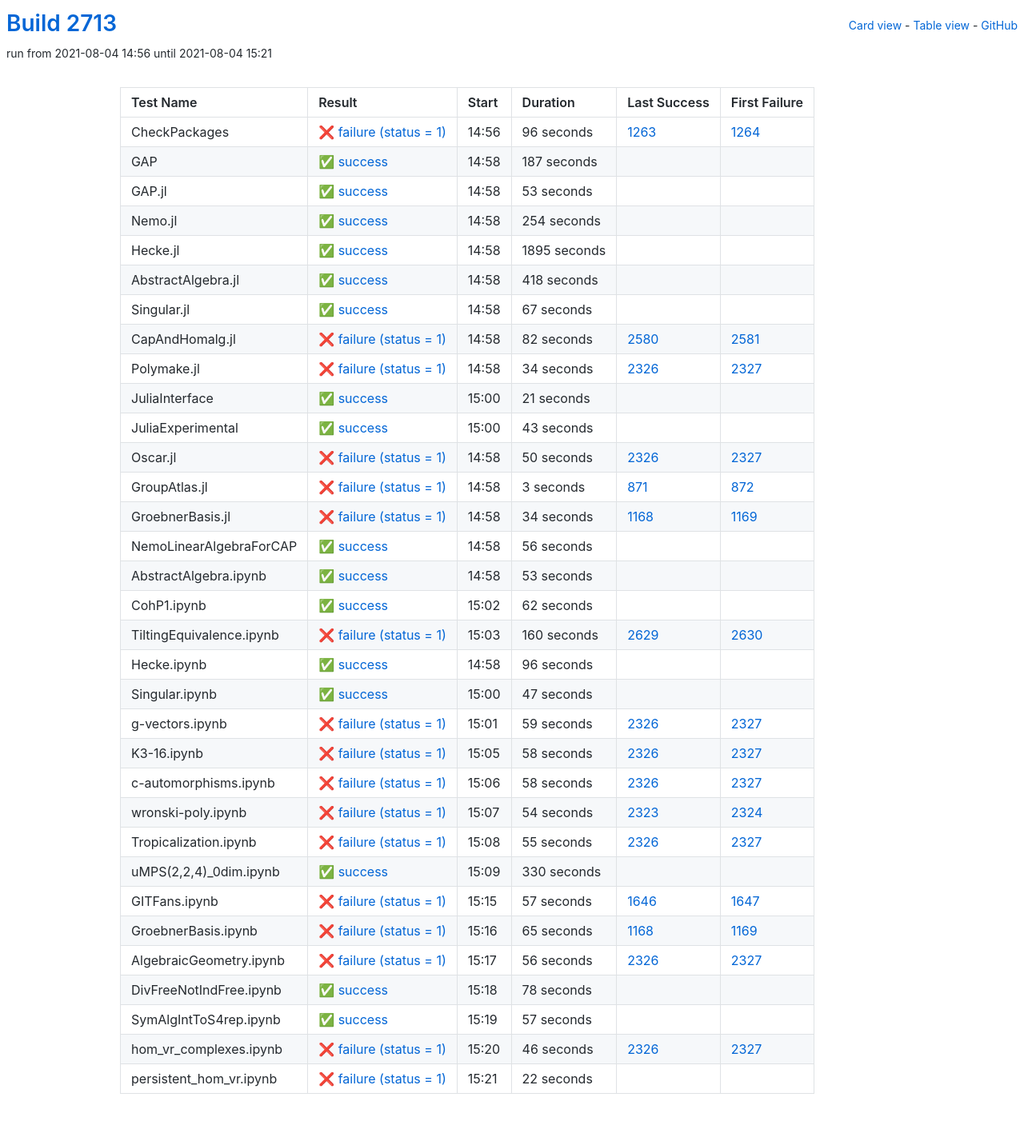
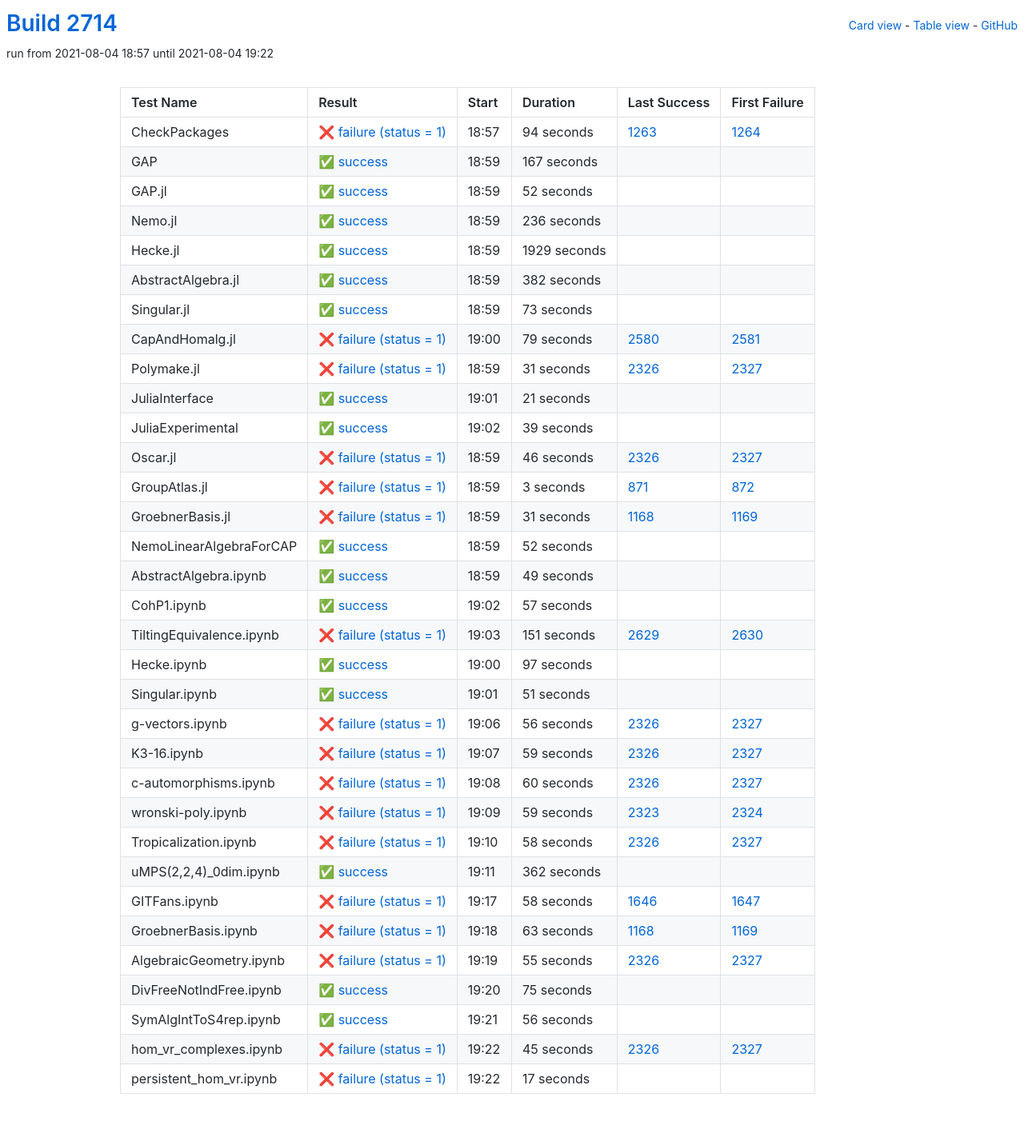
Before and after one commit to oscar-system/oscar-ci-status-stable, a Jekyll site: the page built from table.html, in a window 1280 px wide. Shown: the whole page at 80% size. Built offline with Jekyll 4.4.1, drawn with Linux system fonts in a browser that asks for light colours.

Commit message:
Build #2714

```diff
--- a/_data/ci.yml
+++ b/_data/ci.yml
@@ -1,6 +1,6 @@
 ---
-build: 2713
-build_url: https://oscarci.mathematik.uni-kl.de/job/oscar-stable/2713/
+build: 2714
+build_url: https://oscarci.mathematik.uni-kl.de/job/oscar-stable/2714/
 job: oscar-stable
 organization: oscar-system
 repo: oscar-ci-status-stable
@@ -8,116 +8,116 @@ repourl: https://github.com/oscar-system/oscar-ci-status-stable
 tests:
 - name: CheckPackages
   id: checkpackages
-  log: https://oscarci.mathematik.uni-kl.de/job/oscar-stable/2713/artifact/logs/build-2713/CheckPackages.log
-  start: 2021-08-04 14:56
+  log: https://oscarci.mathematik.uni-kl.de/job/oscar-stable/2714/artifact/logs/build-2714/CheckPackages.log
+  start: 2021-08-04 18:57
   success: false
   exitcode: 1
   status: failure
-  duration: 96
+  duration: 94
   last_success: 1263
   last_success_url: https://oscarci.mathematik.uni-kl.de/job/oscar-stable/1263/
   first_failure: 1264
   first_failure_url: https://oscarci.mathematik.uni-kl.de/job/oscar-stable/1264/
 - name: GAP
   id: gap
-  log: https://oscarci.mathematik.uni-kl.de/job/oscar-stable/2713/artifact/logs/build-2713/GAP.log
-  start: 2021-08-04 14:58
+  log: https://oscarci.mathematik.uni-kl.de/job/oscar-stable/2714/artifact/logs/build-2714/GAP.log
+  start: 2021-08-04 18:59
   success: true
   exitcode: 0
   status: success
-  duration: 187
+  duration: 167
   last_success: false
   last_success_url:
   first_failure: false
   first_failure_url:
 - name: GAP.jl
   id: gap-jl
-  log: https://oscarci.mathematik.uni-kl.de/job/oscar-stable/2713/artifact/logs/build-2713/GAP.jl.log
-  start: 2021-08-04 14:58
+  log: https://oscarci.mathematik.uni-kl.de/job/oscar-stable/2714/artifact/logs/build-2714/GAP.jl.log
+  start: 2021-08-04 18:59
   success: true
   exitcode: 0
   status: success
-  duration: 53
+  duration: 52
   last_success: false
   last_success_url:
   first_failure: false
   first_failure_url:
 - name: Nemo.jl
   id: nemo-jl
-  log: https://oscarci.mathematik.uni-kl.de/job/oscar-stable/2713/artifact/logs/build-2713/Nemo.jl.log
-  start: 2021-08-04 14:58
+  log: https://oscarci.mathematik.uni-kl.de/job/oscar-stable/2714/artifact/logs/build-2714/Nemo.jl.log
+  start: 2021-08-04 18:59
   success: true
   exitcode: 0
   status: success
-  duration: 254
+  duration: 236
   last_success: false
   last_success_url:
   first_failure: false
   first_failure_url:
 - name: Hecke.jl
   id: hecke-jl
-  log: https://oscarci.mathematik.uni-kl.de/job/oscar-stable/2713/artifact/logs/build-2713/Hecke.jl.log
-  start: 2021-08-04 14:58
+  log: https://oscarci.mathematik.uni-kl.de/job/oscar-stable/2714/artifact/logs/build-2714/Hecke.jl.log
+  start: 2021-08-04 18:59
   success: true
   exitcode: 0
   status: success
-  duration: 1895
+  duration: 1929
   last_success: false
   last_success_url:
   first_failure: false
   first_failure_url:
 - name: AbstractAlgebra.jl
   id: abstractalgebra-jl
-  log: https://oscarci.mathematik.uni-kl.de/job/oscar-stable/2713/artifact/logs/build-2713/AbstractAlgebra.jl.log
-  start: 2021-08-04 14:58
+  log: https://oscarci.mathematik.uni-kl.de/job/oscar-stable/2714/artifact/logs/build-2714/AbstractAlgebra.jl.log
+  start: 2021-08-04 18:59
   success: true
   exitcode: 0
   status: success
-  duration: 418
+  duration: 382
   last_success: false
   last_success_url:
   first_failure: false
   first_failure_url:
 - name: Singular.jl
   id: singular-jl
-  log: https://oscarci.mathematik.uni-kl.de/job/oscar-stable/2713/artifact/logs/build-2713/Singular.jl.log
-  start: 2021-08-04 14:58
+  log: https://oscarci.mathematik.uni-kl.de/job/oscar-stable/2714/artifact/logs/build-2714/Singular.jl.log
+  start: 2021-08-04 18:59
   success: true
   exitcode: 0
   status: success
-  duration: 67
+  duration: 73
   last_success: false
   last_success_url:
   first_failure: false
   first_failure_url:
 - name: CapAndHomalg.jl
   id: capandhomalg-jl
-  log: https://oscarci.mathematik.uni-kl.de/job/oscar-stable/2713/artifact/logs/build-2713/CapAndHomalg.jl.log
-  start: 2021-08-04 14:58
+  log: https://oscarci.mathematik.uni-kl.de/job/oscar-stable/2714/artifact/logs/build-2714/CapAndHomalg.jl.log
+  start: 2021-08-04 19:00
   success: false
   exitcode: 1
   status: failure
-  duration: 82
+  duration: 79
   last_success: 2580
   last_success_url: https://oscarci.mathematik.uni-kl.de/job/oscar-stable/2580/
   first_failure: 2581
   first_failure_url: https://oscarci.mathematik.uni-kl.de/job/oscar-stable/2581/
 - name: Polymake.jl
   id: polymake-jl
-  log: https://oscarci.mathematik.uni-kl.de/job/oscar-stable/2713/artifact/logs/build-2713/Polymake.jl.log
-  start: 2021-08-04 14:58
+  log: https://oscarci.mathematik.uni-kl.de/job/oscar-stable/2714/artifact/logs/build-2714/Polymake.jl.log
+  start: 2021-08-04 18:59
   success: false
   exitcode: 1
   status: failure
-  duration: 34
+  duration: 31
   last_success: 2326
   last_success_url: https://oscarci.mathematik.uni-kl.de/job/oscar-stable/2326/
   first_failure: 2327
   first_failure_url: https://oscarci.mathematik.uni-kl.de/job/oscar-stable/2327/
 - name: JuliaInterface
   id: juliainterface
-  log: https://oscarci.mathematik.uni-kl.de/job/oscar-stable/2713/artifact/logs/build-2713/JuliaInterface.log
-  start: 2021-08-04 15:00
+  log: https://oscarci.mathematik.uni-kl.de/job/oscar-stable/2714/artifact/logs/build-2714/JuliaInterface.log
+  start: 2021-08-04 19:01
   success: true
   exitcode: 0
   status: success
@@ -128,32 +128,32 @@ tests:
   first_failure_url:
 - name: JuliaExperimental
   id: juliaexperimental
-  log: https://oscarci.mathematik.uni-kl.de/job/oscar-stable/2713/artifact/logs/build-2713/JuliaExperimental.log
-  start: 2021-08-04 15:00
+  log: https://oscarci.mathematik.uni-kl.de/job/oscar-stable/2714/artifact/logs/build-2714/JuliaExperimental.log
+  start: 2021-08-04 19:02
   success: true
   exitcode: 0
   status: success
-  duration: 43
+  duration: 39
   last_success: false
   last_success_url:
   first_failure: false
   first_failure_url:
 - name: Oscar.jl
   id: oscar-jl
-  log: https://oscarci.mathematik.uni-kl.de/job/oscar-stable/2713/artifact/logs/build-2713/Oscar.jl.log
-  start: 2021-08-04 14:58
+  log: https://oscarci.mathematik.uni-kl.de/job/oscar-stable/2714/artifact/logs/build-2714/Oscar.jl.log
+  start: 2021-08-04 18:59
   success: false
   exitcode: 1
   status: failure
-  duration: 50
+  duration: 46
   last_success: 2326
   last_success_url: https://oscarci.mathematik.uni-kl.de/job/oscar-stable/2326/
   first_failure: 2327
   first_failure_url: https://oscarci.mathematik.uni-kl.de/job/oscar-stable/2327/
 - name: GroupAtlas.jl
   id: groupatlas-jl
-  log: https://oscarci.mathematik.uni-kl.de/job/oscar-stable/2713/artifact/logs/build-2713/GroupAtlas.jl.log
-  start: 2021-08-04 14:58
+  log: https://oscarci.mathematik.uni-kl.de/job/oscar-stable/2714/artifact/logs/build-2714/GroupAtlas.jl.log
+  start: 2021-08-04 18:59
   success: false
   exitcode: 1
   status: failure
@@ -164,20 +164,212 @@ tests:
   first_failure_url: https://oscarci.mathematik.uni-kl.de/job/oscar-stable/872/
 - name: GroebnerBasis.jl
   id: groebnerbasis-jl
-  log: https://oscarci.mathematik.uni-kl.de/job/oscar-stable/2713/artifact/logs/build-2713/GroebnerBasis.jl.log
-  start: 2021-08-04 14:58
+  log: https://oscarci.mathematik.uni-kl.de/job/oscar-stable/2714/artifact/logs/build-2714/GroebnerBasis.jl.log
+  start: 2021-08-04 18:59
   success: false
   exitcode: 1
   status: failure
-  duration: 34
+  duration: 31
   last_success: 1168
   last_success_url: https://oscarci.mathematik.uni-kl.de/job/oscar-stable/1168/
   first_failure: 1169
   first_failure_url: https://oscarci.mathematik.uni-kl.de/job/oscar-stable/1169/
 - name: NemoLinearAlgebraForCAP
   id: nemolinearalgebraforcap
-  log: https://oscarci.mathematik.uni-kl.de/job/oscar-stable/2713/artifact/logs/build-2713/NemoLinearAlgebraForCAP.log
-  start: 2021-08-04 14:58
+  log: https://oscarci.mathematik.uni-kl.de/job/oscar-stable/2714/artifact/logs/build-2714/NemoLinearAlgebraForCAP.log
+  start: 2021-08-04 18:59
+  success: true
+  exitcode: 0
+  status: success
+  duration: 52
+  last_success: false
+  last_success_url:
+  first_failure: false
+  first_failure_url:
+- name: AbstractAlgebra.ipynb
+  id: abstractalgebra-ipynb
+  log: https://oscarci.mathematik.uni-kl.de/job/oscar-stable/2714/artifact/logs/build-2714/AbstractAlgebra.ipynb.log
+  start: 2021-08-04 18:59
+  success: true
+  exitcode: 0
+  status: success
+  duration: 49
+  last_success: false
+  last_success_url:
+  first_failure: false
+  first_failure_url:
+- name: CohP1.ipynb
+  id: cohp1-ipynb
+  log: https://oscarci.mathematik.uni-kl.de/job/oscar-stable/2714/artifact/logs/build-2714/CohP1.ipynb.log
+  start: 2021-08-04 19:02
+  success: true
+  exitcode: 0
+  status: success
+  duration: 57
+  last_success: false
+  last_success_url:
+  first_failure: false
+  first_failure_url:
+- name: TiltingEquivalence.ipynb
+  id: tiltingequivalence-ipynb
+  log: https://oscarci.mathematik.uni-kl.de/job/oscar-stable/2714/artifact/logs/build-2714/TiltingEquivalence.ipynb.log
+  start: 2021-08-04 19:03
+  success: false
+  exitcode: 1
+  status: failure
+  duration: 151
+  last_success: 2629
+  last_success_url: https://oscarci.mathematik.uni-kl.de/job/oscar-stable/2629/
+  first_failure: 2630
+  first_failure_url: https://oscarci.mathematik.uni-kl.de/job/oscar-stable/2630/
+- name: Hecke.ipynb
+  id: hecke-ipynb
+  log: https://oscarci.mathematik.uni-kl.de/job/oscar-stable/2714/artifact/logs/build-2714/Hecke.ipynb.log
+  start: 2021-08-04 19:00
+  success: true
+  exitcode: 0
+  status: success
+  duration: 97
+  last_success: false
+  last_success_url:
+  first_failure: false
+  first_failure_url:
+- name: Singular.ipynb
+  id: singular-ipynb
+  log: https://oscarci.mathematik.uni-kl.de/job/oscar-stable/2714/artifact/logs/build-2714/Singular.ipynb.log
+  start: 2021-08-04 19:01
+  success: true
+  exitcode: 0
+  status: success
+  duration: 51
+  last_success: false
+  last_success_url:
+  first_failure: false
+  first_failure_url:
+- name: g-vectors.ipynb
+  id: g-vectors-ipynb
+  log: https://oscarci.mathematik.uni-kl.de/job/oscar-stable/2714/artifact/logs/build-2714/g-vectors.ipynb.log
+  start: 2021-08-04 19:06
+  success: false
+  exitcode: 1
+  status: failure
+  duration: 56
+  last_success: 2326
+  last_success_url: https://oscarci.mathematik.uni-kl.de/job/oscar-stable/2326/
+  first_failure: 2327
+  first_failure_url: https://oscarci.mathematik.uni-kl.de/job/oscar-stable/2327/
+- name: K3-16.ipynb
+  id: k3-16-ipynb
+  log: https://oscarci.mathematik.uni-kl.de/job/oscar-stable/2714/artifact/logs/build-2714/K3-16.ipynb.log
+  start: 2021-08-04 19:07
+  success: false
+  exitcode: 1
+  status: failure
+  duration: 59
+  last_success: 2326
+  last_success_url: https://oscarci.mathematik.uni-kl.de/job/oscar-stable/2326/
+  first_failure: 2327
+  first_failure_url: https://oscarci.mathematik.uni-kl.de/job/oscar-stable/2327/
+- name: c-automorphisms.ipynb
+  id: c-automorphisms-ipynb
+  log: https://oscarci.mathematik.uni-kl.de/job/oscar-stable/2714/artifact/logs/build-2714/c-automorphisms.ipynb.log
+  start: 2021-08-04 19:08
+  success: false
+  exitcode: 1
+  status: failure
+  duration: 60
+  last_success: 2326
+  last_success_url: https://oscarci.mathematik.uni-kl.de/job/oscar-stable/2326/
+  first_failure: 2327
+  first_failure_url: https://oscarci.mathematik.uni-kl.de/job/oscar-stable/2327/
+- name: wronski-poly.ipynb
+  id: wronski-poly-ipynb
+  log: https://oscarci.mathematik.uni-kl.de/job/oscar-stable/2714/artifact/logs/build-2714/wronski-poly.ipynb.log
+  start: 2021-08-04 19:09
+  success: false
+  exitcode: 1
+  status: failure
+  duration: 59
+  last_success: 2323
+  last_success_url: https://oscarci.mathematik.uni-kl.de/job/oscar-stable/2323/
+  first_failure: 2324
+  first_failure_url: https://oscarci.mathematik.uni-kl.de/job/oscar-stable/2324/
+- name: Tropicalization.ipynb
+  id: tropicalization-ipynb
+  log: https://oscarci.mathematik.uni-kl.de/job/oscar-stable/2714/artifact/logs/build-2714/Tropicalization.ipynb.log
+  start: 2021-08-04 19:10
+  success: false
+  exitcode: 1
+  status: failure
+  duration: 58
+  last_success: 2326
+  last_success_url: https://oscarci.mathematik.uni-kl.de/job/oscar-stable/2326/
+  first_failure: 2327
+  first_failure_url: https://oscarci.mathematik.uni-kl.de/job/oscar-stable/2327/
+- name: uMPS(2,2,4)_0dim.ipynb
+  id: umps-2-2-4-0dim-ipynb
+  log: https://oscarci.mathematik.uni-kl.de/job/oscar-stable/2714/artifact/logs/build-2714/uMPS-2-2-4-_0dim.ipynb.log
+  start: 2021-08-04 19:11
+  success: true
+  exitcode: 0
+  status: success
+  duration: 362
+  last_success: false
+  last_success_url:
+  first_failure: false
+  first_failure_url:
+- name: GITFans.ipynb
+  id: gitfans-ipynb
+  log: https://oscarci.mathematik.uni-kl.de/job/oscar-stable/2714/artifact/logs/build-2714/GITFans.ipynb.log
+  start: 2021-08-04 19:17
+  success: false
+  exitcode: 1
+  status: failure
+  duration: 58
+  last_success: 1646
+  last_success_url: https://oscarci.mathematik.uni-kl.de/job/oscar-stable/1646/
+  first_failure: 1647
+  first_failure_url: https://oscarci.mathematik.uni-kl.de/job/oscar-stable/1647/
+- name: GroebnerBasis.ipynb
+  id: groebnerbasis-ipynb
+  log: https://oscarci.mathematik.uni-kl.de/job/oscar-stable/2714/artifact/logs/build-2714/GroebnerBasis.ipynb.log
+  start: 2021-08-04 19:18
+  success: false
+  exitcode: 1
+  status: failure
+  duration: 63
+  last_success: 1168
+  last_success_url: https://oscarci.mathematik.uni-kl.de/job/oscar-stable/1168/
+  first_failure: 1169
+  first_failure_url: https://oscarci.mathematik.uni-kl.de/job/oscar-stable/1169/
+- name: AlgebraicGeometry.ipynb
+  id: algebraicgeometry-ipynb
+  log: https://oscarci.mathematik.uni-kl.de/job/oscar-stable/2714/artifact/logs/build-2714/AlgebraicGeometry.ipynb.log
+  start: 2021-08-04 19:19
+  success: false
+  exitcode: 1
+  status: failure
+  duration: 55
+  last_success: 2326
+  last_success_url: https://oscarci.mathematik.uni-kl.de/job/oscar-stable/2326/
+  first_failure: 2327
+  first_failure_url: https://oscarci.mathematik.uni-kl.de/job/oscar-stable/2327/
+- name: DivFreeNotIndFree.ipynb
+  id: divfreenotindfree-ipynb
+  log: https://oscarci.mathematik.uni-kl.de/job/oscar-stable/2714/artifact/logs/build-2714/DivFreeNotIndFree.ipynb.log
+  start: 2021-08-04 19:20
+  success: true
+  exitcode: 0
+  status: success
+  duration: 75
+  last_success: false
+  last_success_url:
+  first_failure: false
+  first_failure_url:
+- name: SymAlgIntToS4rep.ipynb
+  id: symalginttos4rep-ipynb
+  log: https://oscarci.mathematik.uni-kl.de/job/oscar-stable/2714/artifact/logs/build-2714/SymAlgIntToS4rep.ipynb.log
+  start: 2021-08-04 19:21
   success: true
   exitcode: 0
   status: success
@@ -186,218 +378,26 @@ tests:
   last_success_url:
   first_failure: false
   first_failure_url:
-- name: AbstractAlgebra.ipynb
-  id: abstractalgebra-ipynb
-  log: https://oscarci.mathematik.uni-kl.de/job/oscar-stable/2713/artifact/logs/build-2713/AbstractAlgebra.ipynb.log
-  start: 2021-08-04 14:58
-  success: true
-  exitcode: 0
-  status: success
-  duration: 53
-  last_success: false
-  last_success_url:
-  first_failure: false
-  first_failure_url:
-- name: CohP1.ipynb
-  id: cohp1-ipynb
-  log: https://oscarci.mathematik.uni-kl.de/job/oscar-stable/2713/artifact/logs/build-2713/CohP1.ipynb.log
-  start: 2021-08-04 15:02
-  success: true
-  exitcode: 0
-  status: success
-  duration: 62
-  last_success: false
-  last_success_url:
-  first_failure: false
-  first_failure_url:
-- name: TiltingEquivalence.ipynb
-  id: tiltingequivalence-ipynb
-  log: https://oscarci.mathematik.uni-kl.de/job/oscar-stable/2713/artifact/logs/build-2713/TiltingEquivalence.ipynb.log
-  start: 2021-08-04 15:03
+- name: hom_vr_complexes.ipynb
+  id: hom-vr-complexes-ipynb
+  log: https://oscarci.mathematik.uni-kl.de/job/oscar-stable/2714/artifact/logs/build-2714/hom_vr_complexes.ipynb.log
+  start: 2021-08-04 19:22
   success: false
   exitcode: 1
   status: failure
-  duration: 160
-  last_success: 2629
-  last_success_url: https://oscarci.mathematik.uni-kl.de/job/oscar-stable/2629/
-  first_failure: 2630
-  first_failure_url: https://oscarci.mathematik.uni-kl.de/job/oscar-stable/2630/
-- name: Hecke.ipynb
-  id: hecke-ipynb
-  log: https://oscarci.mathematik.uni-kl.de/job/oscar-stable/2713/artifact/logs/build-2713/Hecke.ipynb.log
-  start: 2021-08-04 14:58
-  success: true
-  exitcode: 0
-  status: success
-  duration: 96
-  last_success: false
-  last_success_url:
-  first_failure: false
-  first_failure_url:
-- name: Singular.ipynb
-  id: singular-ipynb
-  log: https://oscarci.mathematik.uni-kl.de/job/oscar-stable/2713/artifact/logs/build-2713/Singular.ipynb.log
-  start: 2021-08-04 15:00
-  success: true
-  exitcode: 0
-  status: success
-  duration: 47
-  last_success: false
-  last_success_url:
-  first_failure: false
-  first_failure_url:
-- name: g-vectors.ipynb
-  id: g-vectors-ipynb
-  log: https://oscarci.mathematik.uni-kl.de/job/oscar-stable/2713/artifact/logs/build-2713/g-vectors.ipynb.log
-  start: 2021-08-04 15:01
-  success: false
-  exitcode: 1
-  status: failure
-  duration: 59
-  last_success: 2326
-  last_success_url: https://oscarci.mathematik.uni-kl.de/job/oscar-stable/2326/
-  first_failure: 2327
-  first_failure_url: https://oscarci.mathematik.uni-kl.de/job/oscar-stable/2327/
-- name: K3-16.ipynb
-  id: k3-16-ipynb
-  log: https://oscarci.mathematik.uni-kl.de/job/oscar-stable/2713/artifact/logs/build-2713/K3-16.ipynb.log
-  start: 2021-08-04 15:05
-  success: false
-  exitcode: 1
-  status: failure
-  duration: 58
-  last_success: 2326
-  last_success_url: https://oscarci.mathematik.uni-kl.de/job/oscar-stable/2326/
-  first_failure: 2327
-  first_failure_url: https://oscarci.mathematik.uni-kl.de/job/oscar-stable/2327/
-- name: c-automorphisms.ipynb
-  id: c-automorphisms-ipynb
-  log: https://oscarci.mathematik.uni-kl.de/job/oscar-stable/2713/artifact/logs/build-2713/c-automorphisms.ipynb.log
-  start: 2021-08-04 15:06
-  success: false
-  exitcode: 1
-  status: failure
-  duration: 58
-  last_success: 2326
-  last_success_url: https://oscarci.mathematik.uni-kl.de/job/oscar-stable/2326/
-  first_failure: 2327
-  first_failure_url: https://oscarci.mathematik.uni-kl.de/job/oscar-stable/2327/
-- name: wronski-poly.ipynb
-  id: wronski-poly-ipynb
-  log: https://oscarci.mathematik.uni-kl.de/job/oscar-stable/2713/artifact/logs/build-2713/wronski-poly.ipynb.log
-  start: 2021-08-04 15:07
-  success: false
-  exitcode: 1
-  status: failure
-  duration: 54
-  last_success: 2323
-  last_success_url: https://oscarci.mathematik.uni-kl.de/job/oscar-stable/2323/
-  first_failure: 2324
-  first_failure_url: https://oscarci.mathematik.uni-kl.de/job/oscar-stable/2324/
-- name: Tropicalization.ipynb
-  id: tropicalization-ipynb
-  log: https://oscarci.mathematik.uni-kl.de/job/oscar-stable/2713/artifact/logs/build-2713/Tropicalization.ipynb.log
-  start: 2021-08-04 15:08
-  success: false
-  exitcode: 1
-  status: failure
-  duration: 55
-  last_success: 2326
-  last_success_url: https://oscarci.mathematik.uni-kl.de/job/oscar-stable/2326/
-  first_failure: 2327
-  first_failure_url: https://oscarci.mathematik.uni-kl.de/job/oscar-stable/2327/
-- name: uMPS(2,2,4)_0dim.ipynb
-  id: umps-2-2-4-0dim-ipynb
-  log: https://oscarci.mathematik.uni-kl.de/job/oscar-stable/2713/artifact/logs/build-2713/uMPS-2-2-4-_0dim.ipynb.log
-  start: 2021-08-04 15:09
-  success: true
-  exitcode: 0
-  status: success
-  duration: 330
-  last_success: false
-  last_success_url:
-  first_failure: false
-  first_failure_url:
-- name: GITFans.ipynb
-  id: gitfans-ipynb
-  log: https://oscarci.mathematik.uni-kl.de/job/oscar-stable/2713/artifact/logs/build-2713/GITFans.ipynb.log
-  start: 2021-08-04 15:15
-  success: false
-  exitcode: 1
-  status: failure
-  duration: 57
-  last_success: 1646
-  last_success_url: https://oscarci.mathematik.uni-kl.de/job/oscar-stable/1646/
-  first_failure: 1647
-  first_failure_url: https://oscarci.mathematik.uni-kl.de/job/oscar-stable/1647/
-- name: GroebnerBasis.ipynb
-  id: groebnerbasis-ipynb
-  log: https://oscarci.mathematik.uni-kl.de/job/oscar-stable/2713/artifact/logs/build-2713/GroebnerBasis.ipynb.log
-  start: 2021-08-04 15:16
-  success: false
-  exitcode: 1
-  status: failure
-  duration: 65
-  last_success: 1168
-  last_success_url: https://oscarci.mathematik.uni-kl.de/job/oscar-stable/1168/
-  first_failure: 1169
-  first_failure_url: https://oscarci.mathematik.uni-kl.de/job/oscar-stable/1169/
-- name: AlgebraicGeometry.ipynb
-  id: algebraicgeometry-ipynb
-  log: https://oscarci.mathematik.uni-kl.de/job/oscar-stable/2713/artifact/logs/build-2713/AlgebraicGeometry.ipynb.log
-  start: 2021-08-04 15:17
-  success: false
-  exitcode: 1
-  status: failure
-  duration: 56
-  last_success: 2326
-  last_success_url: https://oscarci.mathematik.uni-kl.de/job/oscar-stable/2326/
-  first_failure: 2327
-  first_failure_url: https://oscarci.mathematik.uni-kl.de/job/oscar-stable/2327/
-- name: DivFreeNotIndFree.ipynb
-  id: divfreenotindfree-ipynb
-  log: https://oscarci.mathematik.uni-kl.de/job/oscar-stable/2713/artifact/logs/build-2713/DivFreeNotIndFree.ipynb.log
-  start: 2021-08-04 15:18
-  success: true
-  exitcode: 0
-  status: success
-  duration: 78
-  last_success: false
-  last_success_url:
-  first_failure: false
-  first_failure_url:
-- name: SymAlgIntToS4rep.ipynb
-  id: symalginttos4rep-ipynb
-  log: https://oscarci.mathematik.uni-kl.de/job/oscar-stable/2713/artifact/logs/build-2713/SymAlgIntToS4rep.ipynb.log
-  start: 2021-08-04 15:19
-  success: true
-  exitcode: 0
-  status: success
-  duration: 57
-  last_success: false
-  last_success_url:
-  first_failure: false
-  first_failure_url:
-- name: hom_vr_complexes.ipynb
-  id: hom-vr-complexes-ipynb
-  log: https://oscarci.mathematik.uni-kl.de/job/oscar-stable/2713/artifact/logs/build-2713/hom_vr_complexes.ipynb.log
-  start: 2021-08-04 15:20
-  success: false
-  exitcode: 1
-  status: failure
-  duration: 46
+  duration: 45
   last_success: 2326
   last_success_url: https://oscarci.mathematik.uni-kl.de/job/oscar-stable/2326/
   first_failure: 2327
   first_failure_url: https://oscarci.mathematik.uni-kl.de/job/oscar-stable/2327/
 - name: persistent_hom_vr.ipynb
   id: persistent-hom-vr-ipynb
-  log: https://oscarci.mathematik.uni-kl.de/job/oscar-stable/2713/artifact/logs/build-2713/persistent_hom_vr.ipynb.log
-  start: 2021-08-04 15:21
+  log: https://oscarci.mathematik.uni-kl.de/job/oscar-stable/2714/artifact/logs/build-2714/persistent_hom_vr.ipynb.log
+  start: 2021-08-04 19:22
   success: false
   exitcode: 1
   status: failure
-  duration: 22
+  duration: 17
   last_success: false
   last_success_url:
   first_failure: false
```
Also changed, not shown: README.md.
